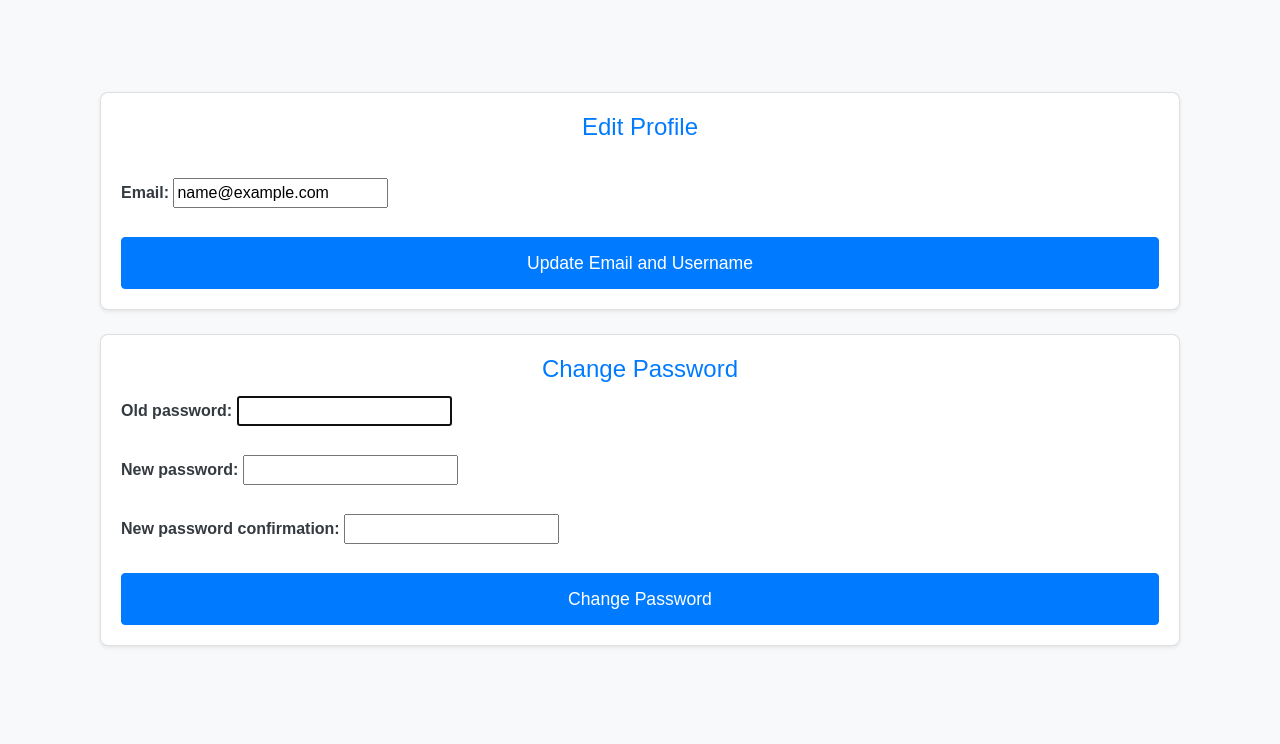
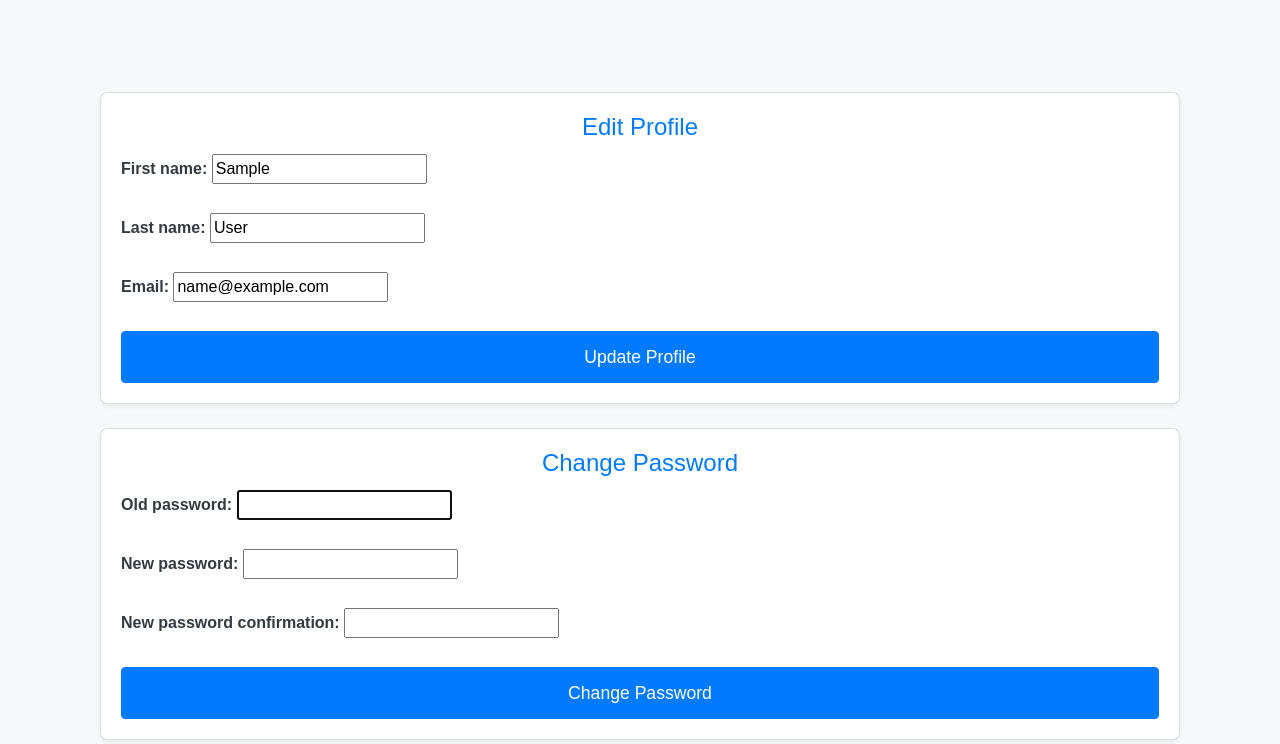
Before and after one commit to Ismat-Samadov/eploy, a Django app: page /users/edit-profile/ in a window 1280 px wide. Shown: the part 56-800 px from the top of the page. Run offline with Django 5.2, Linux system fonts and the light colour scheme; the visitor is signed in with stand-in values (Sample User, id 1); some libraries are stand-ins or nearby versions.

Commit message:
fixed cabinet

```diff
--- a/users/forms.py
+++ b/users/forms.py
@@ -3,6 +3,13 @@ from django.contrib.auth.forms import UserCreationForm, PasswordChangeForm
 from django.contrib.auth import get_user_model
 
 User = get_user_model()
+
+class UserProfileForm(forms.ModelForm):
+    email = forms.EmailField(required=True, help_text='Email')  # Explicitly include the email field
+
+    class Meta:
+        model = User
+        fields = ['first_name', 'last_name', 'email']  # Ensure 'email' is listed in the fields
 
 class UserUpdateForm(forms.ModelForm):
     email = forms.EmailField()
@@ -12,14 +19,13 @@ class UserUpdateForm(forms.ModelForm):
         fields = ['email']
 
 class CustomPasswordChangeForm(PasswordChangeForm):
-    pass  # No need for Meta class here
+    pass
 
 class CustomUserCreationForm(UserCreationForm):
     first_name = forms.CharField(max_length=30, required=True, help_text='First Name')
     last_name = forms.CharField(max_length=30, required=True, help_text='Last Name')
-    phone_number = forms.CharField(max_length=15, required=True, help_text='Phone Number')
     email = forms.EmailField(required=True, help_text='Email')
 
     class Meta:
         model = User
-        fields = ['first_name', 'last_name', 'email', 'phone_number', 'password1', 'password2']
+        fields = ['first_name', 'last_name', 'email', 'password1', 'password2']
--- a/users/templates/users/edit_profile.html
+++ b/users/templates/users/edit_profile.html
@@ -11,20 +11,27 @@
             <form method="post" action="" id="update_profile_form">
                 {% csrf_token %}
                 <div class="form-group">
-                    {{ user_form.username.label_tag }}
-                    {{ user_form.username }}
-                    {% if user_form.username.errors %}
-                        <div class="text-danger">{{ user_form.username.errors }}</div>
+                    {{ profile_form.first_name.label_tag }}
+                    {{ profile_form.first_name }}
+                    {% if profile_form.first_name.errors %}
+                        <div class="text-danger">{{ profile_form.first_name.errors }}</div>
                     {% endif %}
                 </div>
                 <div class="form-group">
-                    {{ user_form.email.label_tag }}
-                    {{ user_form.email }}
-                    {% if user_form.email.errors %}
-                        <div class="text-danger">{{ user_form.email.errors }}</div>
+                    {{ profile_form.last_name.label_tag }}
+                    {{ profile_form.last_name }}
+                    {% if profile_form.last_name.errors %}
+                        <div class="text-danger">{{ profile_form.last_name.errors }}</div>
                     {% endif %}
                 </div>
-                <button class="btn btn-primary btn-block" type="submit" name="update_profile">Update Email and Username</button>
+                <div class="form-group">
+                    {{ profile_form.email.label_tag }}
+                    {{ profile_form.email }}
+                    {% if profile_form.email.errors %}
+                        <div class="text-danger">{{ profile_form.email.errors }}</div>
+                    {% endif %}
+                </div>
+                <button class="btn btn-primary btn-block" type="submit" name="update_profile">Update Profile</button>
             </form>
         </div>
     </div>
--- a/users/views.py
+++ b/users/views.py
@@ -1,7 +1,7 @@
 from django.shortcuts import render, redirect, get_object_or_404
 from django.contrib.auth.decorators import login_required
 from django.contrib import messages
-from .forms import CustomUserCreationForm, UserUpdateForm, CustomPasswordChangeForm
+from .forms import CustomUserCreationForm, UserUpdateForm, CustomPasswordChangeForm, UserProfileForm
 from jobs.models import JobApplication
 from django.contrib.auth.forms import AuthenticationForm
 from django.contrib.auth import authenticate, login, logout
@@ -12,6 +12,7 @@ from django.conf import settings
 from django.contrib.auth import get_user_model
 from django.contrib.auth import update_session_auth_hash
 import logging
+
 # Initialize logger
 logger = logging.getLogger(__name__)
 logger.setLevel(logging.DEBUG)
@@ -33,30 +34,35 @@ def user_profile(request):
 
 @login_required
 def edit_profile(request):
+    user = request.user
+    profile_form = UserProfileForm(instance=user)
+    password_form = CustomPasswordChangeForm(user)
+
     if request.method == 'POST':
-        if 'update_profile' in request.POST:
-            user_form = UserUpdateForm(request.POST, instance=request.user)
-            if user_form.is_valid():
-                user_form.save()
+        if 'update_profile' in request.POST:  # Check which form was submitted
+            profile_form = UserProfileForm(request.POST, instance=user)
+            if profile_form.is_valid():
+                profile_form.save()
                 messages.success(request, 'Your profile has been updated!')
                 return redirect('edit_profile')
+            else:
+                messages.error(request, 'Please correct the errors below.')
+
         elif 'change_password' in request.POST:
-            password_form = CustomPasswordChangeForm(request.user, request.POST)
+            password_form = CustomPasswordChangeForm(user, request.POST)
             if password_form.is_valid():
                 user = password_form.save()
-                update_session_auth_hash(request, user)  # Important!
-                messages.success(request, 'Your password has been updated!')
+                update_session_auth_hash(request, user)  # Important for not logging the user out
+                messages.success(request, 'Your password has been successfully updated!')
                 return redirect('edit_profile')
-    else:
-        user_form = UserUpdateForm(instance=request.user)
-        password_form = CustomPasswordChangeForm(request.user)
+            else:
+                messages.error(request, 'Please correct the errors below.')
 
-    context = {
-        'user_form': user_form,
-        'password_form': password_form
-    }
+    return render(request, 'users/edit_profile.html', {
+        'profile_form': profile_form,
+        'password_form': password_form,
+    })
 
-    return render(request, 'users/edit_profile.html', context)
 
 
 def custom_login(request):
```
Also changed, not shown: jobs/templates/jobs/about.html (+0 -44 lines).
